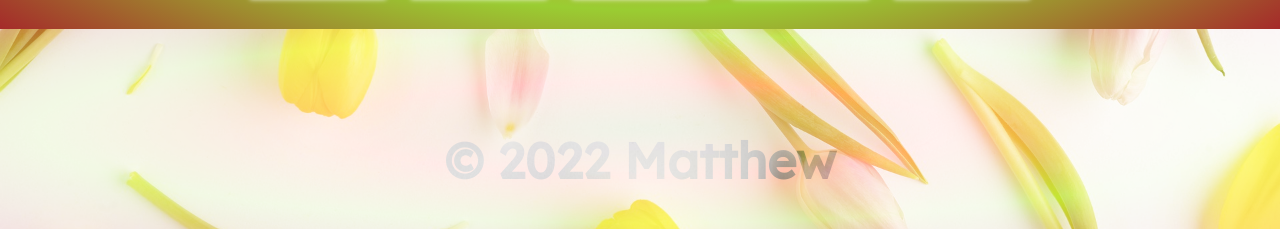
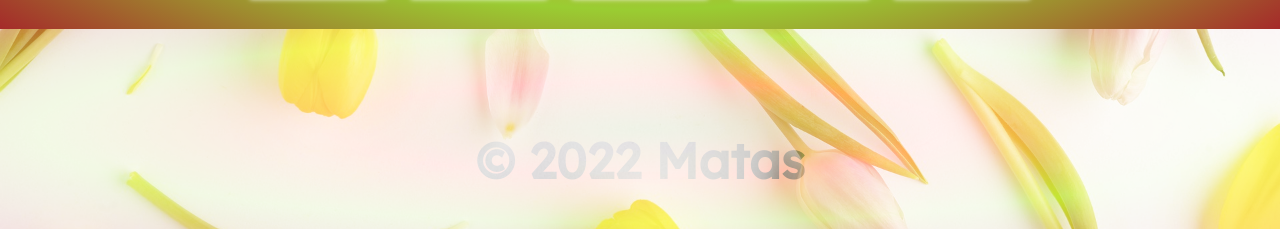
Before and after one commit to Matthewmatexas/pavasaris, a plain HTML site: page index.html in a window 1280 px wide. Shown: the part 1751-1980 px from the top of the page. Drawn offline with Linux system fonts and the light colour scheme.

Commit message:
Update index.html

```diff
--- a/index.html
+++ b/index.html
@@ -47,7 +47,7 @@
         </section>
     </main>
     <footer>
-        <h6>&copy; 2022 Matthew</h6>
+        <h6>&copy; 2022 Matas</h6>
     </footer>
 </body>
 </html>
```
